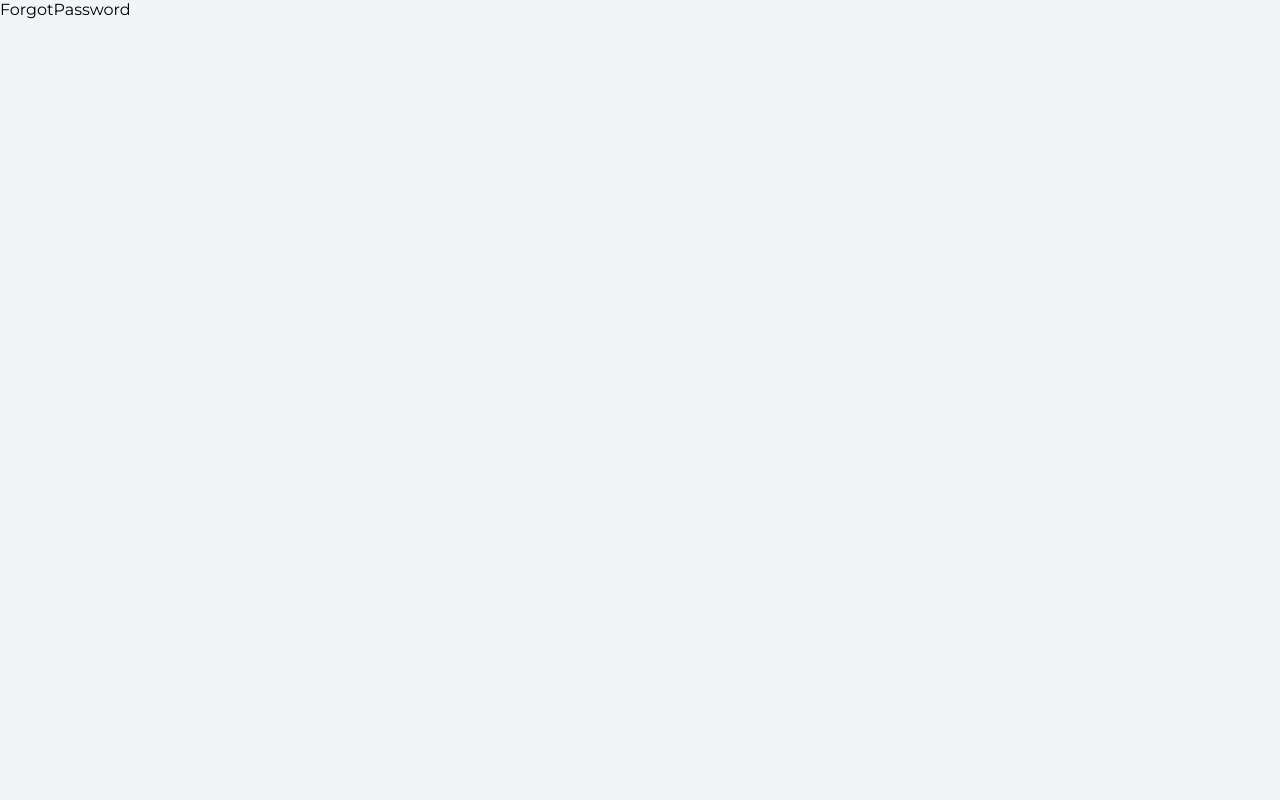
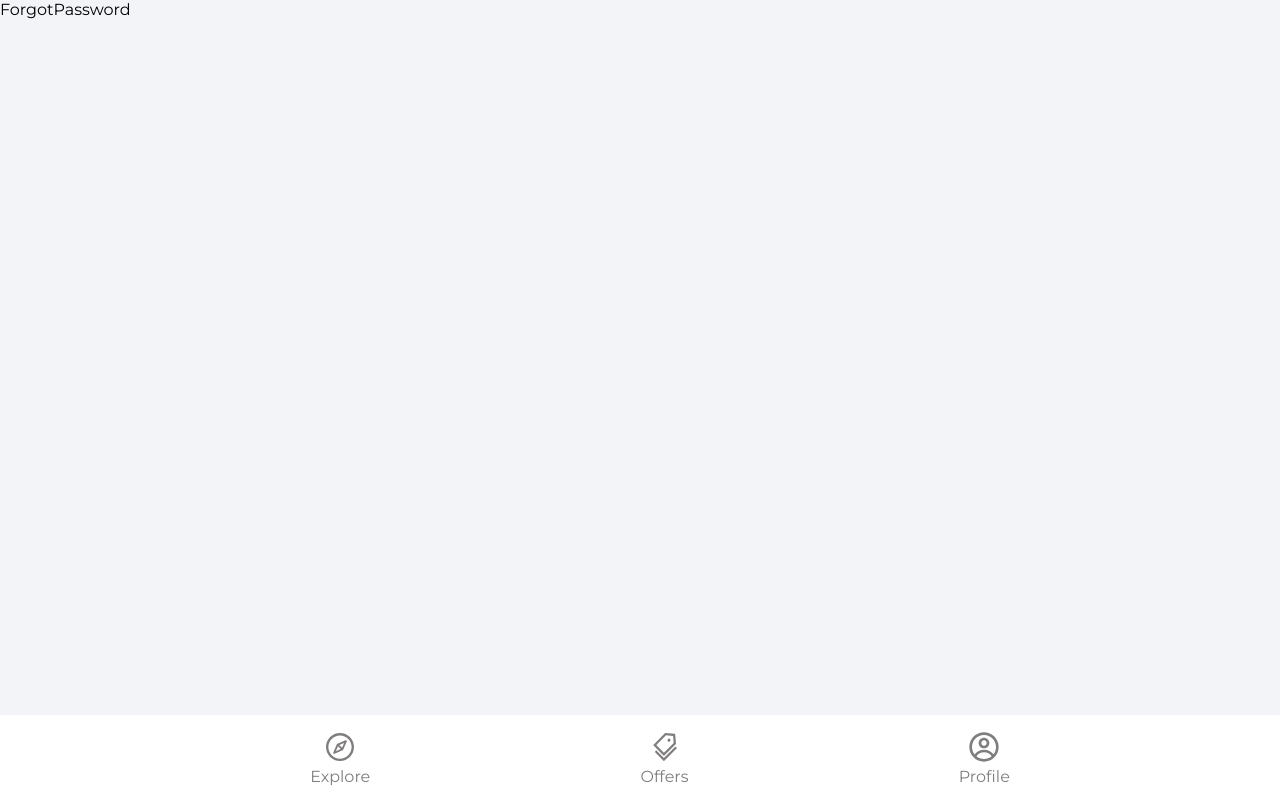
Before and after one commit to halilibrahimcelik/tech-market, a React (Create React App) app: page /forgot-password in a window 1280 px wide. Built offline with nearby package versions, Linux system fonts and the light colour scheme; no server answers.

Commit message:
Added the Navbar

```diff
--- a/package.json
+++ b/package.json
@@ -9,8 +9,10 @@
     "firebase": "^9.9.2",
     "react": "^18.2.0",
     "react-dom": "^18.2.0",
+    "react-icons": "^4.4.0",
     "react-router-dom": "^6.3.0",
     "react-scripts": "5.0.1",
+    "sass": "^1.54.3",
     "web-vitals": "^2.1.4"
   },
   "scripts": {
--- /dev/null
+++ b/src/components/navBar/Navbar.jsx
@@ -0,0 +1,45 @@
+import React from "react";
+import { useNavigate, useLocation } from "react-router-dom";
+import styles from "./Navbar.module.scss";
+import { AiOutlineCompass, AiOutlineTags } from "react-icons/ai";
+import { CgProfile } from "react-icons/cg";
+
+const Navbar = () => {
+  const navigate = useNavigate();
+  const location = useLocation();
+
+  const pathMatchRoute = (route) => {
+    if (route === location.pathname) {
+      return true;
+    }
+  };
+  return (
+    <nav className={styles.navBar}>
+      <ul>
+        <li className={pathMatchRoute("/") ? styles.active : null}>
+          <AiOutlineCompass
+            className={styles.icon}
+            onClick={() => navigate("/", {})}
+          />
+          <p>Explore</p>
+        </li>
+        <li className={pathMatchRoute("/offers") ? styles.active : null}>
+          <AiOutlineTags
+            className={styles.icon}
+            onClick={() => navigate("offers")}
+          />
+          <p>Offers</p>
+        </li>
+        <li className={pathMatchRoute("/profile") ? styles.active : null}>
+          <CgProfile
+            className={styles.icon}
+            onClick={() => navigate("profile")}
+          />
+          <p>Profile</p>
+        </li>
+      </ul>
+    </nav>
+  );
+};
+
+export default Navbar;
--- /dev/null
+++ b/src/components/navBar/Navbar.module.scss
@@ -0,0 +1,36 @@
+.navBar{
+    position: fixed;
+    left: 0;
+    bottom: 0;
+    right: 0;
+    height: 85px;
+    background-color: white;
+    color:#807d7d;
+
+
+    ul{
+        display: flex;
+        list-style-type: none;
+        justify-content: space-evenly;
+
+        text-align: center;
+
+
+       p{
+
+        margin: 0;
+       }
+    }
+
+}
+.icon{
+
+  font-size: 2rem;
+  cursor: pointer;
+
+
+}
+.active{
+    color:black;
+    font-weight: 800;
+}
--- a/src/router/AppRouter.jsx
+++ b/src/router/AppRouter.jsx
@@ -6,6 +6,7 @@ import Profile from "../pages/Profile";
 import SignIn from "../pages/SignIn";
 import SignUp from "../pages/SignUp";
 import ForgotPassword from "../pages/ForgotPassword";
+import Navbar from "../components/navBar/Navbar";
 
 const AppRouter = () => {
   return (
@@ -14,9 +15,11 @@ const AppRouter = () => {
         <Route path="/" element={<Explore />} />
         <Route path="/offers" element={<Offers />} />
         <Route path="/sign-in" element={<SignIn />} />
+        <Route path="/profile" element={<SignIn />} />
         <Route path="/sign-up" element={<SignUp />} />
         <Route path="/forgot-password" element={<ForgotPassword />} />
       </Routes>
+      <Navbar />
     </BrowserRouter>
   );
 };
```
Also changed, not shown: 1 other file (tests, documents, lock files or other folders).
